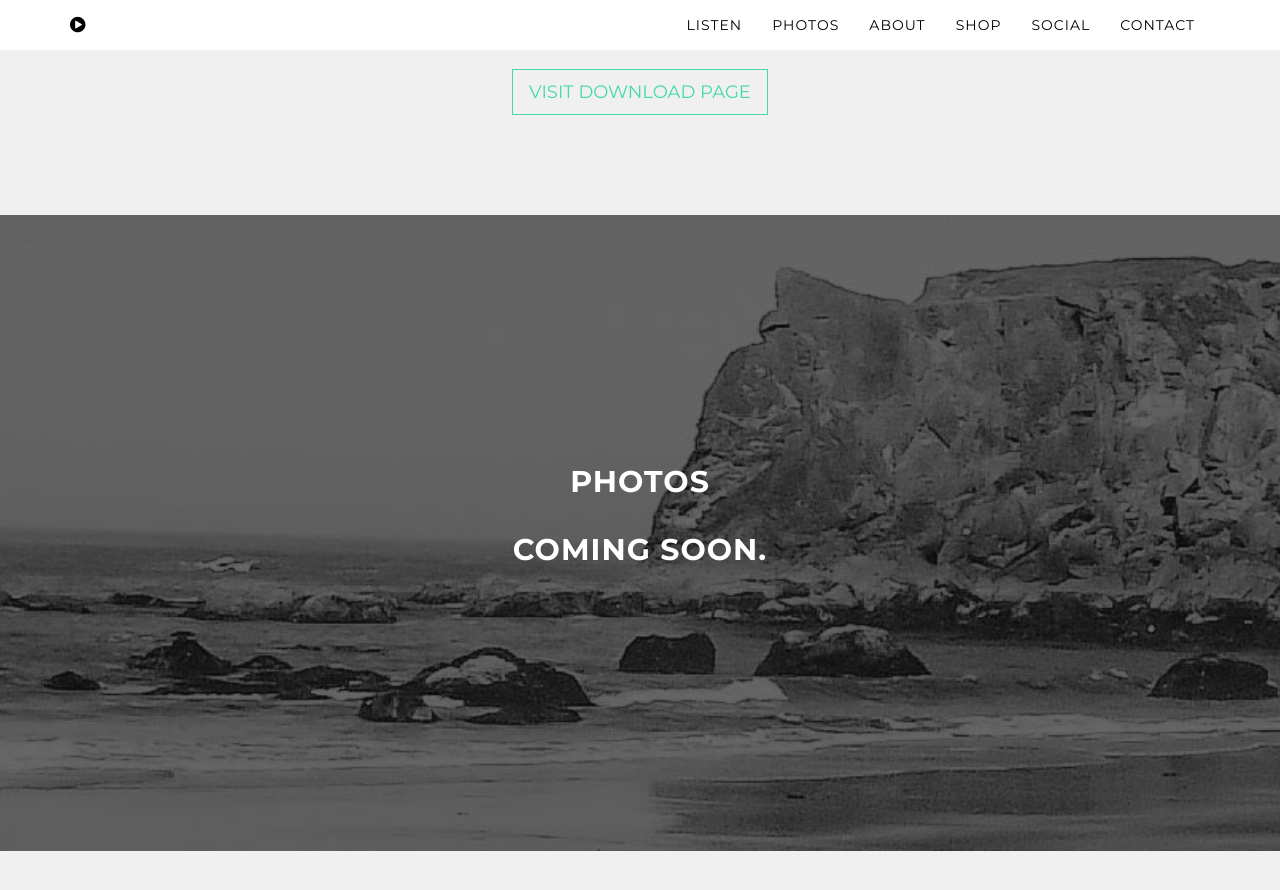
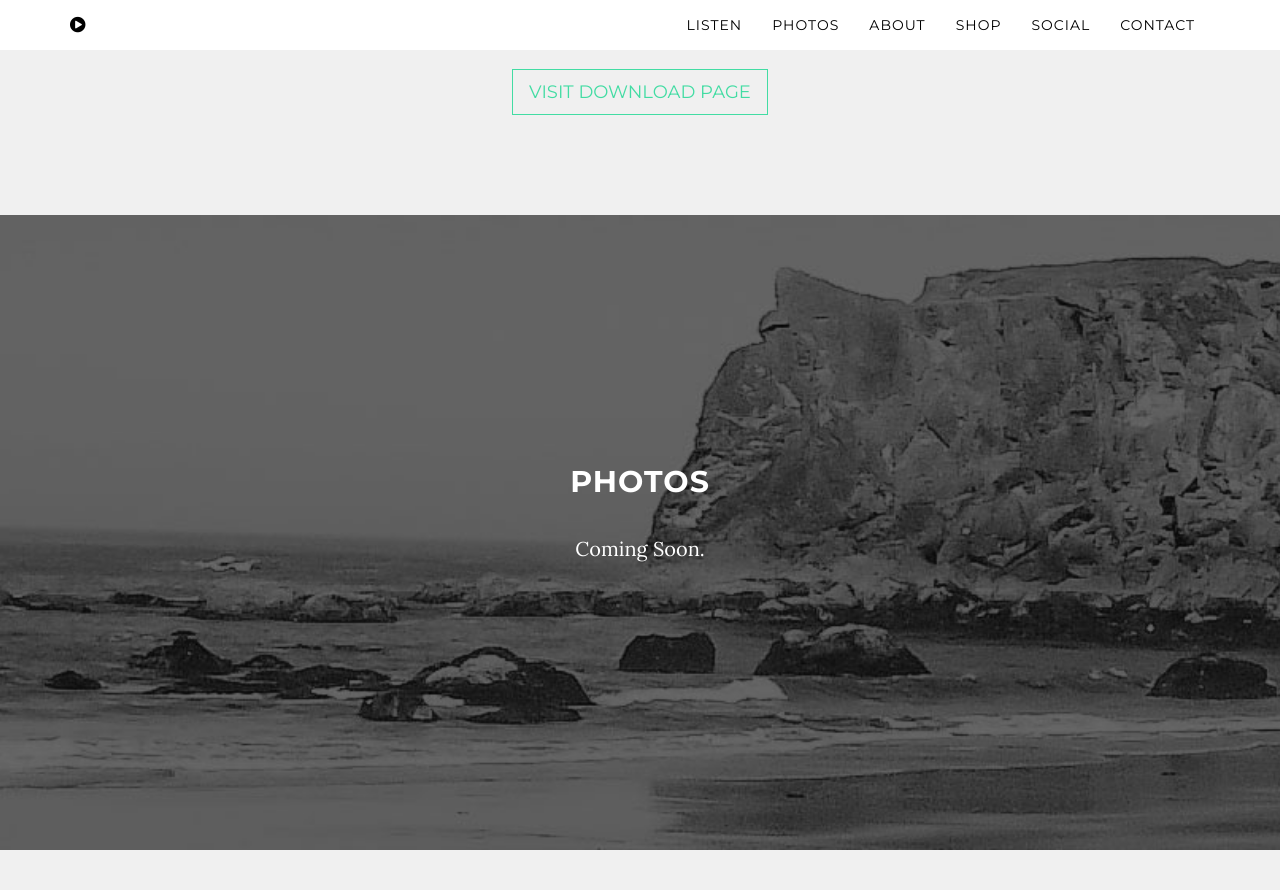
Before and after one commit to gianguitar/gsolo.github.io, a Jekyll site: the page built from index.html, in a window 1280 px wide and 900 px high, scrolled down 1066 px. Shown: the top 890 px of the window. Built offline with Jekyll 4.4.1, drawn with Linux system fonts in a browser that asks for light colours.

Commit message:
Update index.html

```diff
--- a/index.html
+++ b/index.html
@@ -29,12 +29,12 @@ title: "Gian Solo Official Site"
 </section>
 
 <!-- Photo Section -->
-<section id="listen" class="content-section text-center">
+<section id="photo" class="content-section text-center">
     <div class="download-section">
         <div class="container">
             <div class="col-lg-8 col-lg-offset-2">
                 <h2>Photos</h2>
-                <h2>Coming Soon.</h2>
+		    <p>Coming Soon.</p>
             </div>
         </div>
     </div>
@@ -43,7 +43,7 @@ title: "Gian Solo Official Site"
 </section>
 
 <!-- About Section -->
-<section id="session" class="container content-section text-center">
+<section id="about" class="container content-section text-center">
     <div class="row">
         <div class="col-lg-8 col-lg-offset-2">
             <h2>About</h2>
@@ -81,7 +81,7 @@ title: "Gian Solo Official Site"
 </section>
 
 <!-- Social Section -->
-<section id="contact" class="container content-section text-center">
+<section id="social" class="container content-section text-center">
     <div class="row">
         <div class="col-lg-8 col-lg-offset-2">
             <h2>Social</h2>
@@ -92,7 +92,7 @@ title: "Gian Solo Official Site"
 </section>
 
 <!-- Contact Section -->
-<section id="listen" class="content-section text-center">
+<section id="contact" class="content-section text-center">
     <div class="download-section">
         <div class="container">
             <div class="col-lg-8 col-lg-offset-2">
```
